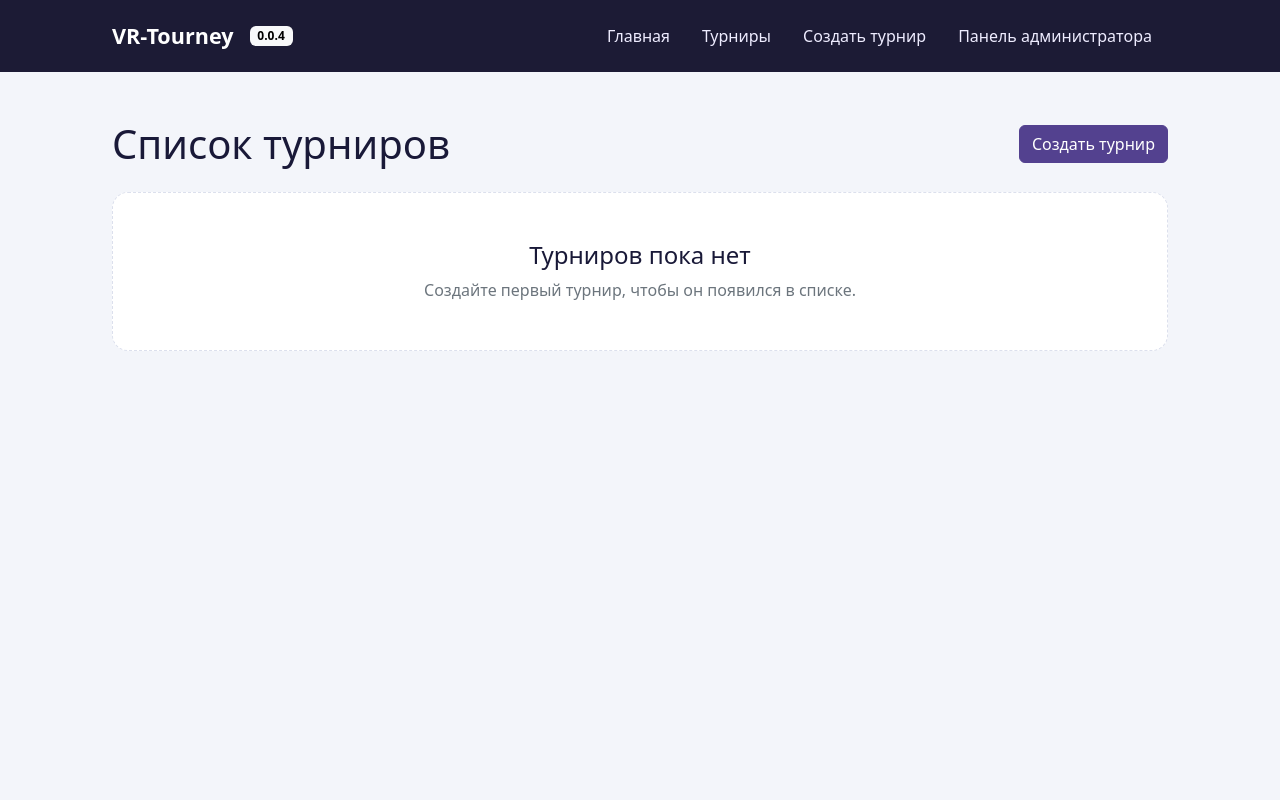
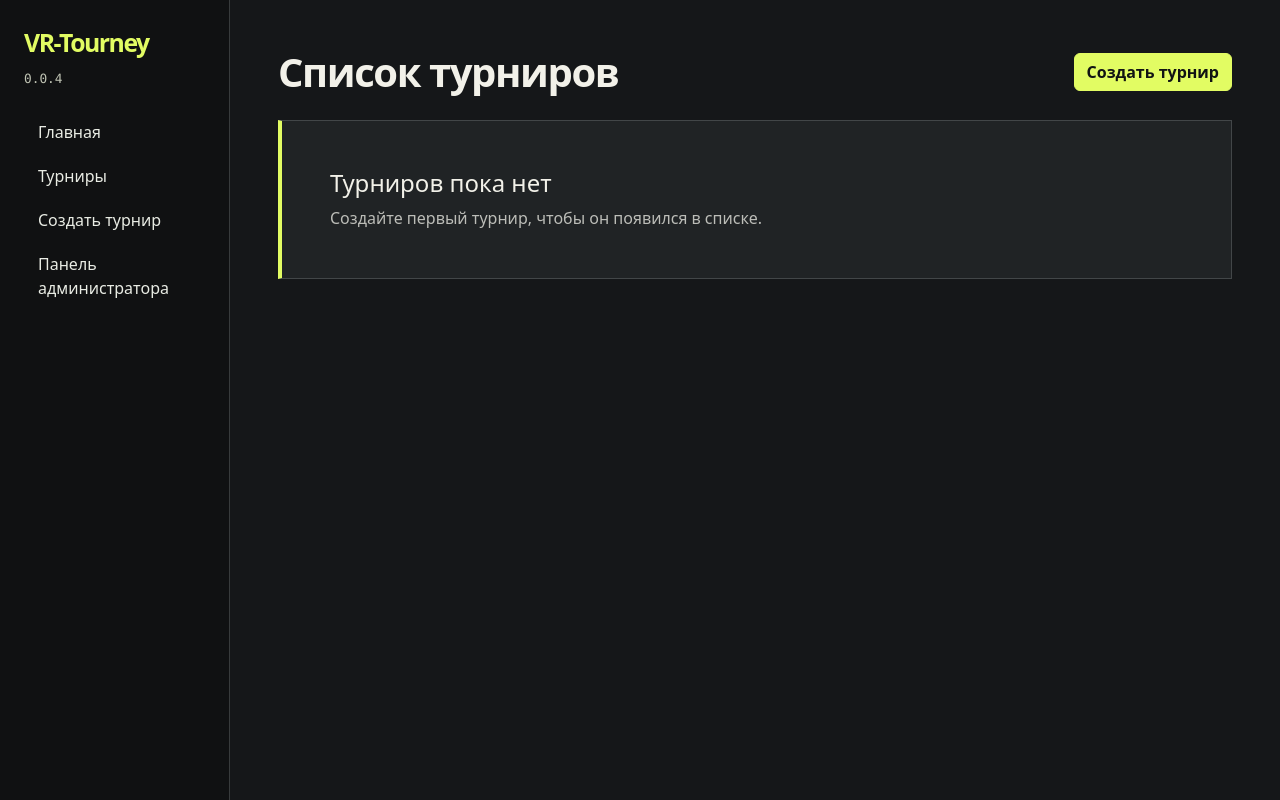
Before and after one commit to anteriorm/mispisit-lab1, a Spring Boot app: page /tournaments in a window 1280 px wide. Run offline with Spring Boot 4, Linux system fonts and the light colour scheme; data that the repository does not hold is empty; some libraries are stand-ins or nearby versions.

Commit message:
Оформить интерфейс в стиле турнирного табло

```diff
--- a/src/main/resources/static/css/site.css
+++ b/src/main/resources/static/css/site.css
@@ -1,19 +1,93 @@
-body { background: #f3f5fa; color: #191938; }
-.container { max-width: 1080px; }
-.site-header { background: #1c1b35; }
-.brand { color: white; font-size: 1.35rem; font-weight: 800; text-decoration: none; }
-.site-header .nav-link { color: #eeecff; }
-.site-header .nav-link:hover, .site-header .nav-link:focus-visible { background: #38345b; border-radius: .5rem; }
-.hero { background: linear-gradient(120deg, #1c1b35, #514486); color: white; border-radius: 1rem; }
-.panel { background: white; border: 1px solid #dce0ed; border-radius: 1rem; overflow-wrap: anywhere; }
-.panel > .table { min-width: 630px; }
+body {
+    --bs-body-bg: #151719;
+    --bs-body-color: #f2f1e9;
+    --bs-secondary-color: #bcbdb8;
+    --bs-secondary-rgb: 188, 189, 184;
+    --bs-border-color: #424648;
+    background: var(--bs-body-bg);
+    color: var(--bs-body-color);
+    min-height: 100vh;
+    display: grid;
+    grid-template-columns: 230px minmax(0, 1fr);
+}
+
+.site-header {
+    background: #101112;
+    border-right: 1px solid #383b3c;
+}
+
+.brand {
+    color: #e2fc63;
+    font-size: 1.55rem;
+    font-weight: 900;
+    letter-spacing: -.06em;
+    text-decoration: none;
+}
+
+.version {
+    font-family: var(--bs-font-monospace);
+    font-size: .8rem;
+    color: #c0c4b4;
+}
+
+.site-header .nav-link {
+    color: #e9ece4;
+    border-left: 2px solid transparent;
+    padding-inline: .75rem;
+}
+
+.site-header .nav-link:hover, .site-header .nav-link:focus-visible {
+    color: #e2fc63;
+    border-left-color: #e2fc63;
+    background: #242721;
+}
+
+.workspace { width: 100%; max-width: 1200px; }
+.workspace h1 { font-weight: 800; letter-spacing: -.035em; }
+
+.hero, .panel {
+    border: 1px solid #424648;
+    background: #202325;
+    overflow-wrap: anywhere;
+}
+
+.hero {
+    border-top: 4px solid #e2fc63;
+    background: repeating-linear-gradient(135deg, transparent 0 14px, #ffffff08 14px 15px), #222623;
+}
+
+.panel > .table {
+    --bs-table-bg: #202325;
+    --bs-table-color: #f2f1e9;
+    --bs-table-hover-bg: #292d2e;
+    min-width: 615px;
+}
+
+.table thead th {
+    color: #e2fc63;
+    background: #111313;
+}
+
+.table td, .table th { padding: .85rem; }
+.workspace a:not(.btn) { color: #e2fc63; }
 .narrow { max-width: 740px; }
-.empty-state { border-style: dashed; }
+.empty-state { border-left: 4px solid #e2fc63; }
+
 .btn-primary {
-    --bs-btn-bg: #53418f;
-    --bs-btn-border-color: #53418f;
-    --bs-btn-hover-bg: #40316f;
-    --bs-btn-hover-border-color: #40316f;
-    --bs-btn-active-bg: #40316f;
-    --bs-btn-active-border-color: #40316f;
+    --bs-btn-color: #111313;
+    --bs-btn-bg: #e2fc63;
+    --bs-btn-border-color: #e2fc63;
+    --bs-btn-hover-color: #111313;
+    --bs-btn-hover-bg: #cbe54e;
+    --bs-btn-hover-border-color: #cbe54e;
+    --bs-btn-active-color: #111313;
+    --bs-btn-active-bg: #cbe54e;
+    --bs-btn-active-border-color: #cbe54e;
+    font-weight: 700;
 }
+
+@media (max-width: 660px) {
+    body { grid-template-columns: minmax(0, 1fr); grid-template-rows: auto 1fr; }
+    .site-header { border-right: 0; border-bottom: 1px solid #383b3c; }
+    .site-header .nav { flex-direction: row !important; }
+}
--- a/src/main/resources/templates/index.html
+++ b/src/main/resources/templates/index.html
@@ -4,7 +4,7 @@
     <h1 class="display-5 fw-bold">Турниры VR-спорта</h1>
     <p class="lead">Создавайте турниры и просматривайте расписание соревнований.</p>
     <div class="d-flex flex-wrap gap-2 mt-4">
-        <a class="btn btn-light" th:href="@{/tournaments}">Открыть список турниров</a>
+        <a class="btn btn-primary" th:href="@{/tournaments}">Открыть список турниров</a>
         <a class="btn btn-outline-light" th:href="@{/tournaments/new}">Создать турнир</a>
     </div>
 </section>
--- a/src/main/resources/templates/layout.html
+++ b/src/main/resources/templates/layout.html
@@ -1,5 +1,5 @@
 <!doctype html>
-<html lang="ru" xmlns:th="http://www.thymeleaf.org" th:fragment="page(title, content)">
+<html lang="ru" data-bs-theme="dark" xmlns:th="http://www.thymeleaf.org" th:fragment="page(title, content)">
 <head>
     <meta charset="UTF-8">
     <meta name="viewport" content="width=device-width, initial-scale=1">
@@ -9,10 +9,10 @@
 </head>
 <body>
 <header class="site-header">
-    <nav class="container d-flex flex-wrap align-items-center gap-3 py-3" aria-label="Основная навигация">
+    <nav class="d-flex flex-column gap-2 p-4" aria-label="Основная навигация">
         <a class="brand" th:href="@{/}">VR-Tourney</a>
-        <span class="badge text-bg-light">0.0.4</span>
-        <div class="nav ms-md-auto">
+        <span class="version align-self-start">0.0.4</span>
+        <div class="nav flex-column gap-1 mt-3">
             <a class="nav-link" th:href="@{/}">Главная</a>
             <a class="nav-link" th:href="@{/tournaments}">Турниры</a>
             <a class="nav-link" th:href="@{/tournaments/new}">Создать турнир</a>
@@ -20,6 +20,6 @@
         </div>
     </nav>
 </header>
-<main class="container py-5" th:insert="${content}"></main>
+<main class="workspace p-4 p-lg-5" th:insert="${content}"></main>
 </body>
 </html>
--- a/src/main/resources/templates/tournaments/list.html
+++ b/src/main/resources/templates/tournaments/list.html
@@ -5,12 +5,12 @@
         <h1 class="mb-0">Список турниров</h1>
         <a class="btn btn-primary" th:href="@{/tournaments/new}">Создать турнир</a>
     </div>
-    <div class="panel empty-state p-5 text-center" th:if="${#lists.isEmpty(tournaments)}">
+    <div class="panel empty-state p-4 p-lg-5" th:if="${#lists.isEmpty(tournaments)}">
         <h2 class="h4">Турниров пока нет</h2>
         <p class="text-secondary mb-0">Создайте первый турнир, чтобы он появился в списке.</p>
     </div>
     <div class="panel table-responsive" th:unless="${#lists.isEmpty(tournaments)}">
-        <table class="table align-middle mb-0">
+        <table class="table table-hover align-middle mb-0">
             <thead>
             <tr>
                 <th>ID</th><th>Название</th><th>Дисциплина</th>
```
